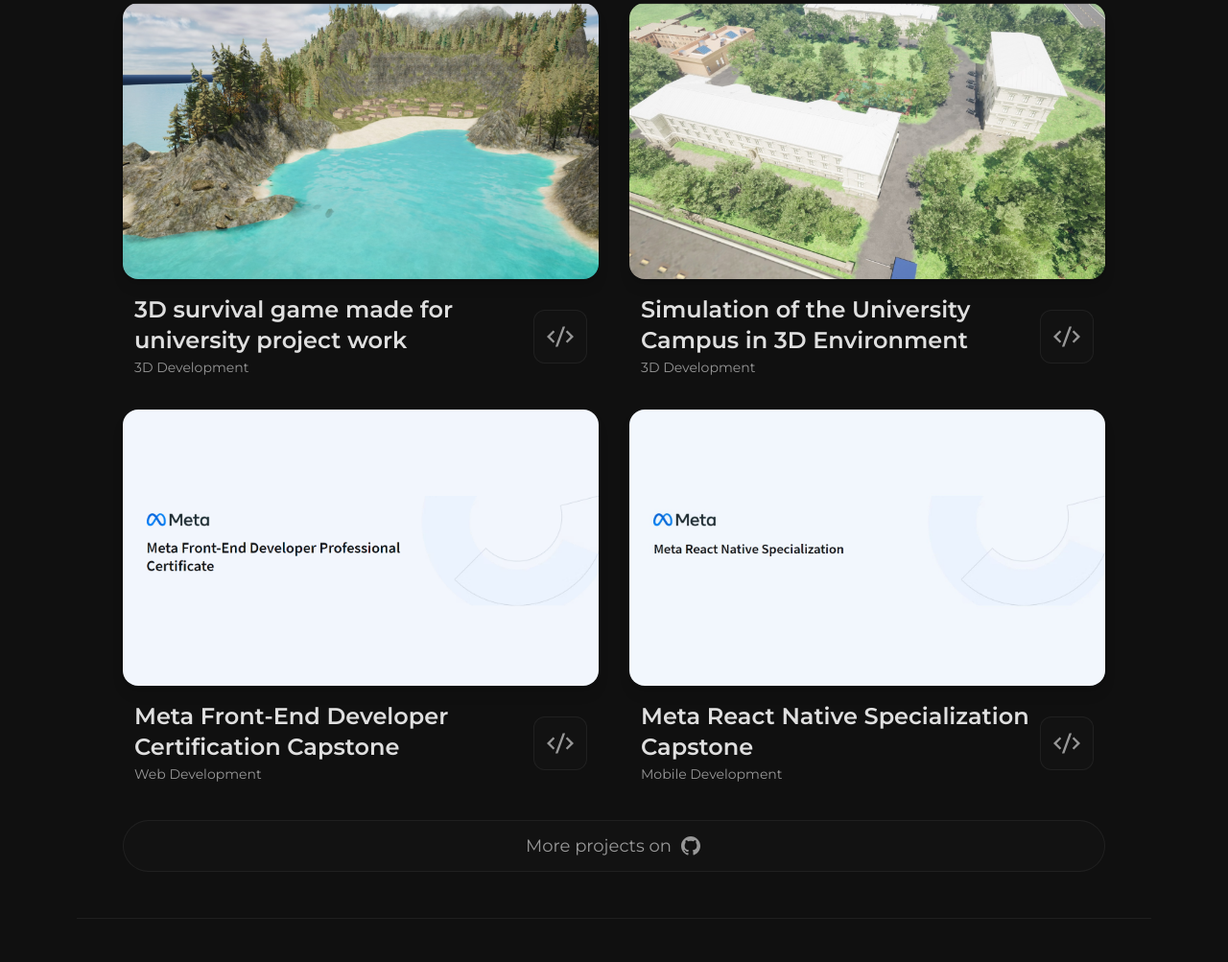
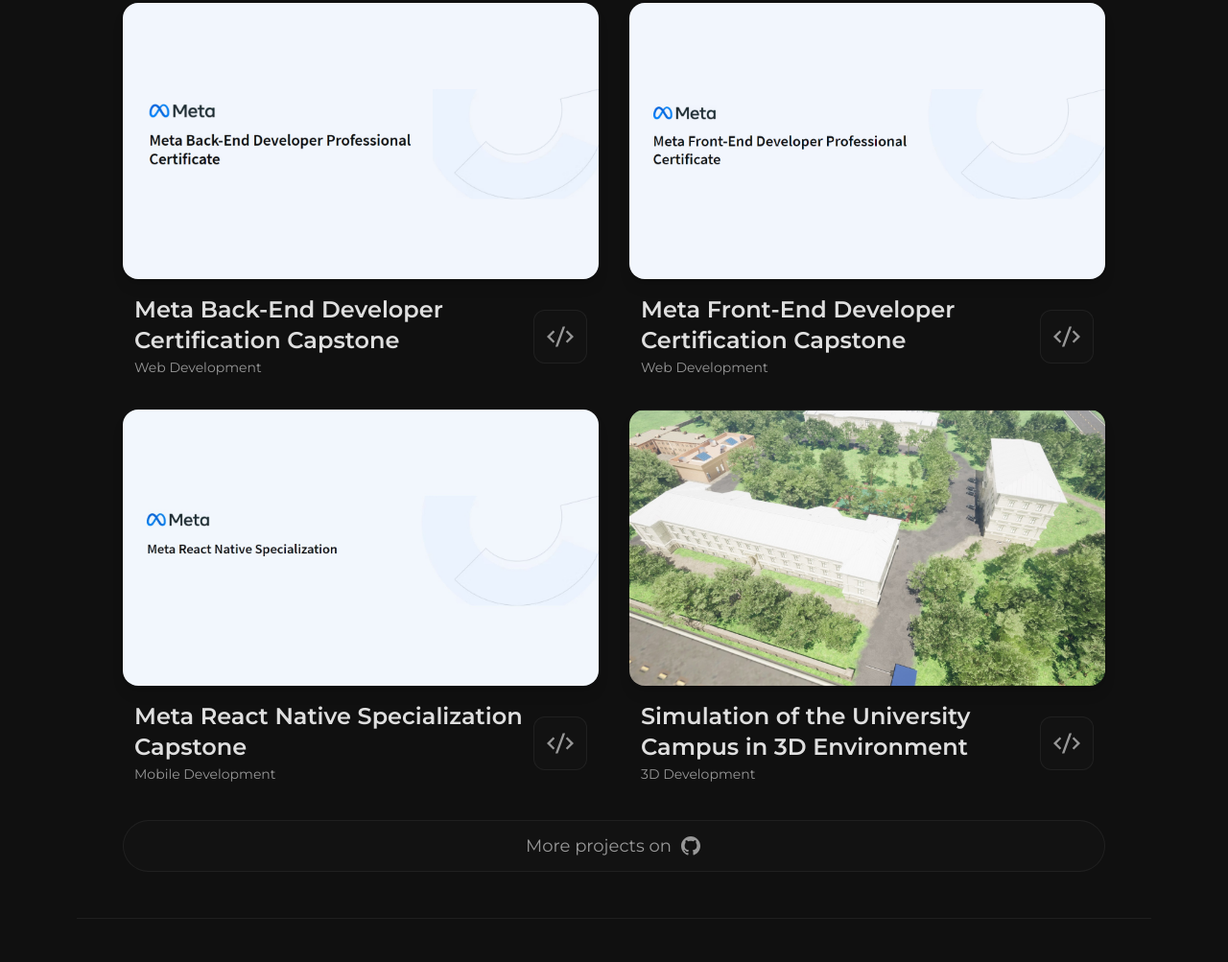
Before and after one commit to istvanszasz99/portfolio, an Astro site: page / in a window 1280 px wide. Shown: the part 1466-2469 px from the top of the page at 96% size. Built offline with nearby package versions, Linux system fonts and the light colour scheme; Astro itself is replaced by a stand-in of ours.

Commit message:
Projects Update
- Added backend capstone project to projects component

- added Express.Js to the logoWall

```diff
--- a/src/components/logoWall.astro
+++ b/src/components/logoWall.astro
@@ -16,6 +16,7 @@
   "django",
   "PHP",
   "laravel",
+  "expressJs",
   "git",
   "figma",
   "vsCode",
--- a/src/components/projects.astro
+++ b/src/components/projects.astro
@@ -1,6 +1,6 @@
 ---
 import { Image } from "astro:assets";
-import pic_3Dgame from "../../public/pic_3Dgame.png";
+import pic_backend from "../../public/pic_backend.png";
 import pic_university from "../../public/pic_university.png";
 import pic_reactnative from "../../public/pic_reactnative.png";
 import pic_frontend from "../../public/pic_frontend.png";
@@ -14,16 +14,10 @@
 
 const projects: Project[] = [
   {
-    title: "3D survival game made for university project work",
-    image: pic_3Dgame as ImageMetadata,
-    link: "https://github.com/istvanszasz99/ObudaUniverityProjectWorkUE4",
-    status: "3D Development",
-  },
-  {
-    title: "Simulation of the University Campus in 3D Environment",
-    image: pic_university as ImageMetadata,
-    link: "https://github.com/istvanszasz99/ObudaUniverityThesis",
-    status: "3D Development",
+    title: "Meta Back-End Developer Certification Capstone",
+    image: pic_backend as ImageMetadata,
+    link: "https://github.com/istvanszasz99/Meta_Back-End_Developer_Professional_Certificate_Back-End_Developer_Capstone_Portfolio_Project",
+    status: "Web Development",
   },
   {
     title: "Meta Front-End Developer Certification Capstone",
@@ -36,6 +30,12 @@
     image: pic_reactnative as ImageMetadata,
     link: "https://github.com/istvanszasz99/Meta_React_Native_Specialization_Capstone_React_App_Portfolio_Project",
     status: "Mobile Development",
+  },
+  {
+    title: "Simulation of the University Campus in 3D Environment",
+    image: pic_university as ImageMetadata,
+    link: "https://github.com/istvanszasz99/ObudaUniverityThesis",
+    status: "3D Development",
   },
 ];
 ---
```
Also changed, not shown: public/pic_3Dgame.png (deleted), public/pic_backend.png (added), public/svg/expressJs.svg (added).
